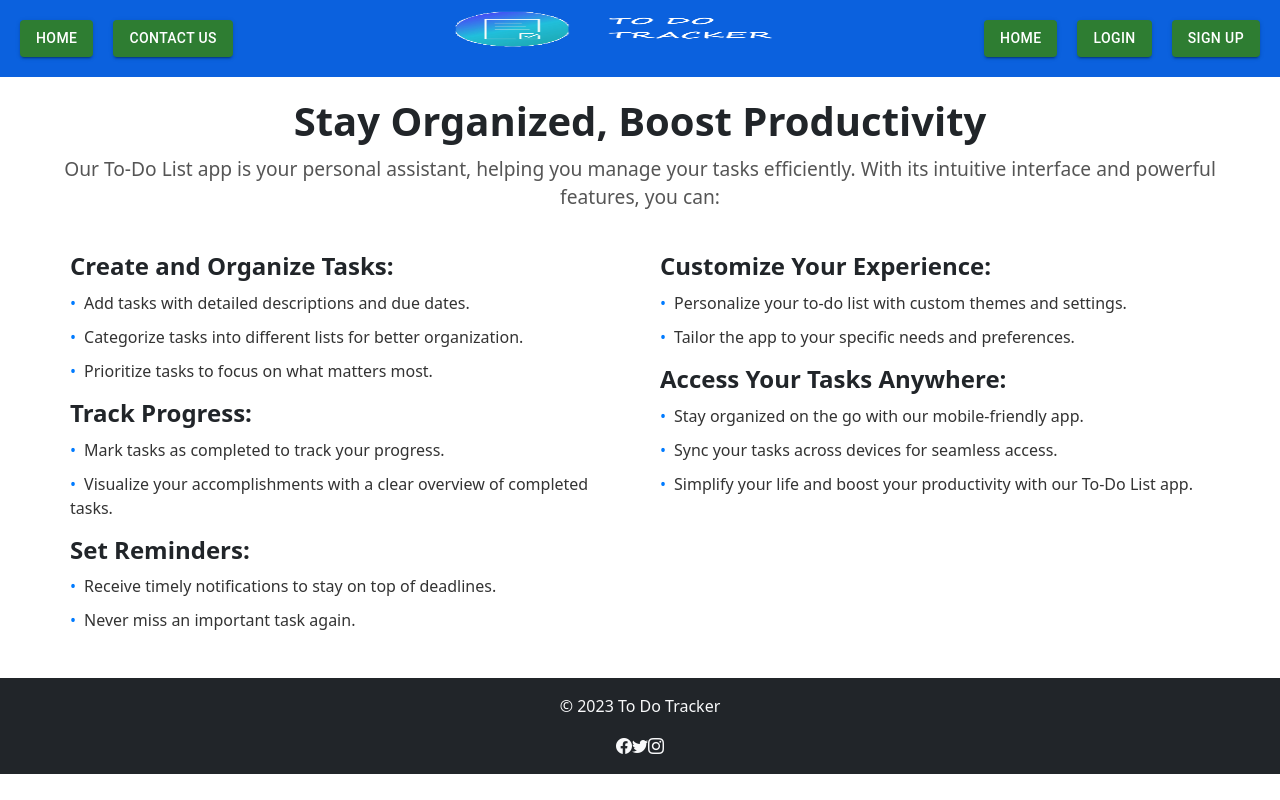
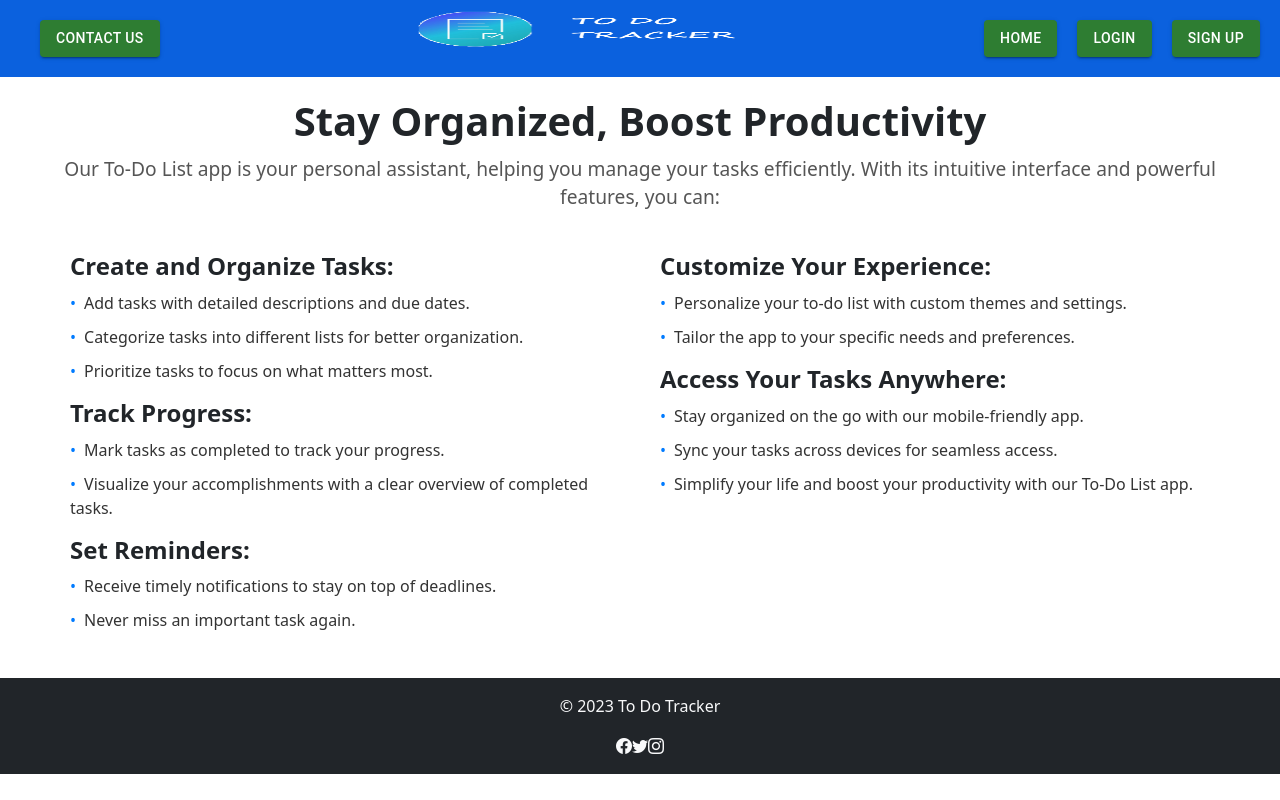
Before and after one commit to SriKarthi21/Full-Stack-Capstone-Project, a React (Create React App) app: page / in a window 1280 px wide. Built offline with nearby package versions, Linux system fonts and the light colour scheme; a web font is replaced by a local one.

Commit message:
code merged

```diff
--- a/src/Header/Header.js
+++ b/src/Header/Header.js
@@ -78,9 +78,7 @@ justify-Content:space-between;
   return (
     <Header>
               <div style={{margin:"20px"}}>
-              <Link  to="/">
-            <Button variant="contained" color="success">Home</Button>
-         </Link>
+
          <Link style={{ margin: "20px"}} to="/contactUs">
             <Button variant="contained" color="success">Contact Us</Button>
          </Link>
@@ -101,7 +99,7 @@ justify-Content:space-between;
 
               <img style={{height:"50px",marginLeft:"10px"}}  src={imageSrc} alt="User Image"/>
               {hide && <Link to="/">
-               <Button style={{ marginLeft: "20px",  top:"10%", right:"1%" }} variant="contained" color="success"onClick={handleLogout}> Logout</Button>
+               <Button style={{ position:"absolute" , top:"11vh", right:"1%" }} variant="contained" color="success"onClick={handleLogout}> Logout</Button>
              </Link>
              }
                 </div>
```
